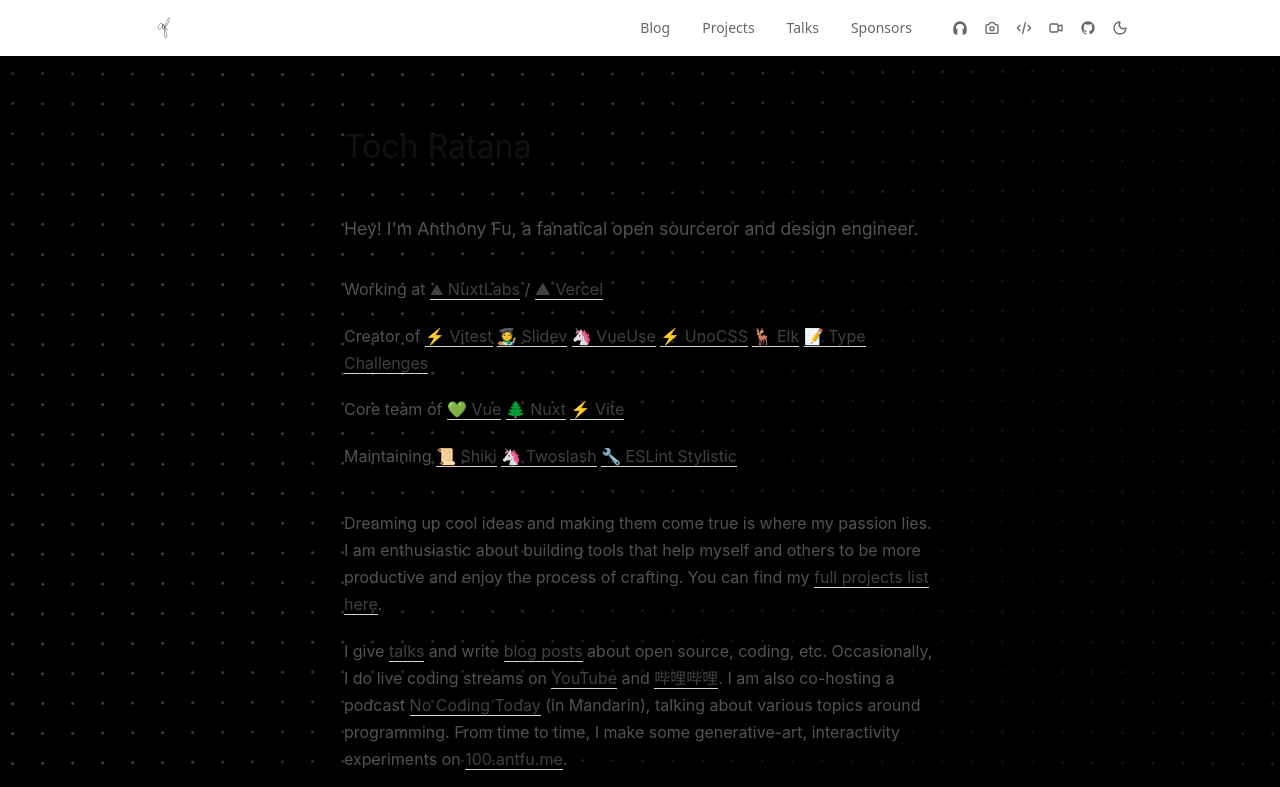
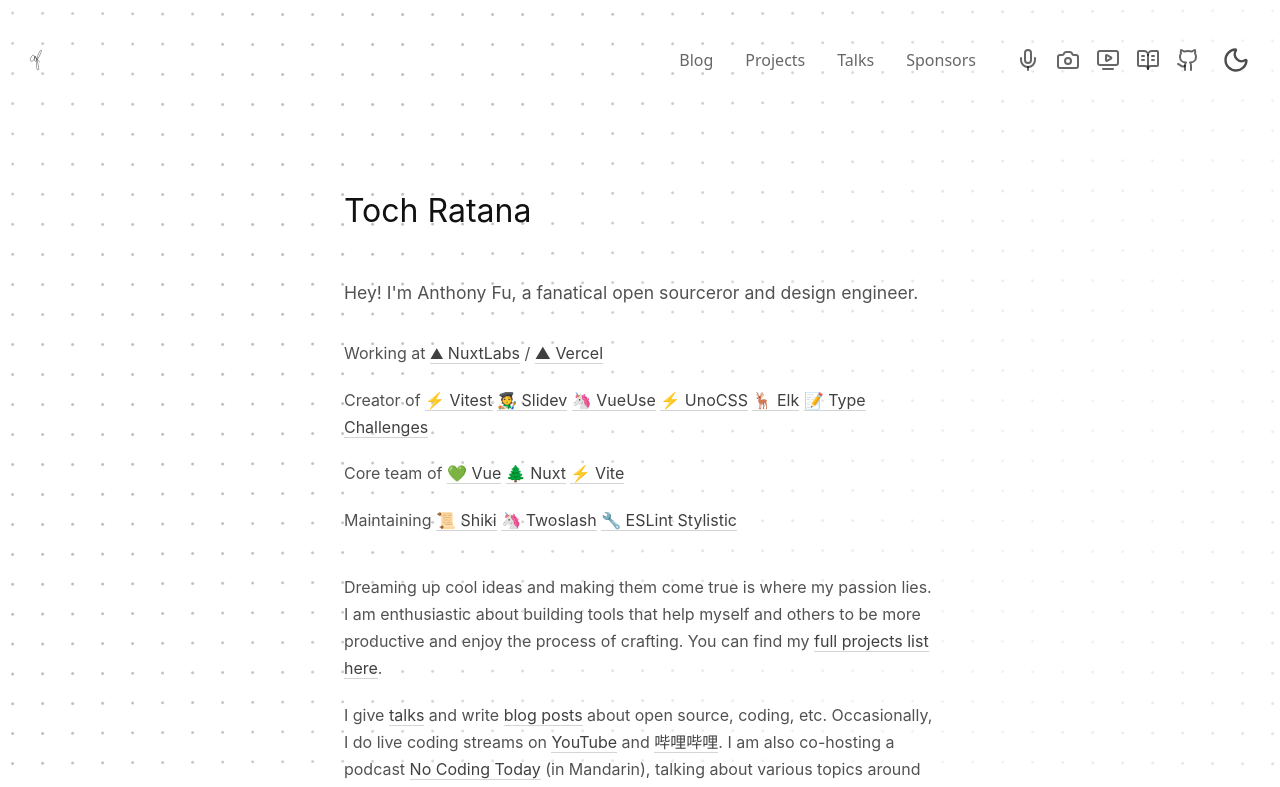
Before and after one commit to tochratana/me, a Next.js app: page / in a window 1280 px wide. Shown: the top 787 px of the page. Built offline with nearby package versions, Linux system fonts and the light colour scheme.

Commit message:
Fix: button

```diff
--- a/src/components/DottedBackground.tsx
+++ b/src/components/DottedBackground.tsx
@@ -1,27 +1,50 @@
 "use client";
-import React, { useEffect, useRef } from "react";
+import React, { useEffect, useRef, useState } from "react";
 
 interface DottedBackgroundProps {
   children: React.ReactNode;
-  dotColor?: string;
   dotSize?: number;
   dotSpacing?: number;
-  backgroundColor?: string;
   animated?: boolean;
   animationSpeed?: number;
+  backgroundColor?: string;
+  dotColor?: string;
 }
 
 const DottedBackground: React.FC<DottedBackgroundProps> = ({
   children,
-  dotColor = "rgba(255, 255, 255, 0.15)",
   dotSize = 1,
   dotSpacing = 30,
-  backgroundColor = "#000000",
   animated = true,
   animationSpeed = 0.5,
 }) => {
   const canvasRef = useRef<HTMLCanvasElement>(null);
   const animationFrameId = useRef<number | null>(null);
+  const [isDark, setIsDark] = useState(true);
+
+  // Listen for theme changes
+  useEffect(() => {
+    // Check initial theme
+    const checkTheme = () => {
+      const isDarkMode = document.documentElement.classList.contains("dark");
+      setIsDark(isDarkMode);
+    };
+
+    checkTheme();
+
+    // Watch for theme changes
+    const observer = new MutationObserver(checkTheme);
+    observer.observe(document.documentElement, {
+      attributes: true,
+      attributeFilter: ["class"],
+    });
+
+    return () => observer.disconnect();
+  }, []);
+
+  // Theme-aware colors
+  const backgroundColor = isDark ? "#000000" : "#ffffff";
+  const dotColor = isDark ? "rgba(255, 255, 255, 0.15)" : "rgba(0, 0, 0, 0.15)";
 
   useEffect(() => {
     if (!animated) return;
@@ -35,7 +58,6 @@
     let isMounted = true;
     let offset = 0;
 
-    // Set canvas size function
     const setCanvasSize = () => {
       if (canvas) {
         canvas.width = window.innerWidth;
@@ -43,10 +65,8 @@
       }
     };
 
-    // Initial canvas size
     setCanvasSize();
 
-    // Draw animated dots
     const drawDots = () => {
       if (!isMounted || !canvas || !ctx) return;
 
@@ -61,10 +81,8 @@
             const x = i * dotSpacing - (offset % dotSpacing);
             const y = j * dotSpacing - (offset % dotSpacing);
 
-            // Add subtle wave effect
             const wave = Math.sin((i + j + offset * 0.02) * 0.1) * 2;
 
-            // Vary opacity for depth effect
             const baseOpacity = 0.15;
             const opacityVariation =
               Math.sin((i * 0.5 + j * 0.3 + offset * 0.03) * 0.2) * 0.1;
@@ -73,7 +91,12 @@
               Math.min(0.3, baseOpacity + opacityVariation)
             );
 
-            ctx.fillStyle = `rgba(255, 255, 255, ${opacity})`;
+            // Use theme-aware color
+            const r = isDark ? 255 : 0;
+            const g = isDark ? 255 : 0;
+            const b = isDark ? 255 : 0;
+
+            ctx.fillStyle = `rgba(${r}, ${g}, ${b}, ${opacity})`;
             ctx.beginPath();
             ctx.arc(x, y + wave, dotSize, 0, Math.PI * 2);
             ctx.fill();
@@ -91,18 +114,14 @@
       }
     };
 
-    // Resize handler
     const handleResize = () => {
       setCanvasSize();
     };
 
-    // Add event listener
     window.addEventListener("resize", handleResize, { passive: true });
 
-    // Start animation
     drawDots();
 
-    // Cleanup
     return () => {
       isMounted = false;
 
@@ -112,9 +131,8 @@
 
       window.removeEventListener("resize", handleResize);
     };
-  }, [animated, animationSpeed, dotSize, dotSpacing]);
+  }, [animated, animationSpeed, dotSize, dotSpacing, isDark]);
 
-  // Static background component
   const StaticBackground = () => {
     try {
       return (
@@ -145,9 +163,9 @@
         minHeight: "100vh",
         backgroundColor: backgroundColor,
         overflow: "hidden",
+        transition: "background-color 0.3s ease",
       }}
     >
-      {/* Animated canvas for dots */}
       {animated ? (
         <canvas
           ref={canvasRef}
@@ -166,10 +184,19 @@
         <StaticBackground />
       )}
 
-      {/* Content */}
       <div style={{ position: "relative", zIndex: 1 }}>{children}</div>
     </div>
   );
 };
 
 export default DottedBackground;
+
+// Usage example:
+// <DottedBackground
+//   dotSize={1.5}
+//   dotSpacing={30}
+//   animated={true}
+//   animationSpeed={0.05}
+// >
+//   {children}
+// </DottedBackground>
--- a/src/components/layouts/Header.tsx
+++ b/src/components/layouts/Header.tsx
@@ -1,15 +1,16 @@
 import React from "react";
 import Link from "next/link";
 import { AnimatedThemeToggler } from "../ui/animated-theme-toggler";
+import { BookOpenText, Camera, Github, Mic, TvMinimalPlay } from "lucide-react";
 
 const Header: React.FC = () => {
   return (
     <header className="left-0 right-0 z-50">
-      <div className="max-w-5xl mx-auto px-6 py-4 flex items-center justify-between">
+      <div className="mx-auto px-6 py-10 flex items-center justify-between">
         {/* Logo */}
         <Link
           href="/"
-          className="dark:text-white/60 dark:hover:text-white text-black/60 hover:text-black transition-colors text-sm"
+          className="dark:text-white/60 dark:hover:text-white text-black/60 hover:text-black  text-sm"
         >
           <svg width="24" height="24" viewBox="0 0 100 100" fill="none">
             <g mask="url(#mask0_634_3)">
@@ -29,25 +30,25 @@
           <nav className="flex items-center gap-8">
             <Link
               href="/blog"
-              className="dark:text-white/60 dark:hover:text-white text-black/60 hover:text-black transition-colors text-sm"
+              className="dark:text-white/60 dark:hover:text-white text-black/60 hover:text-black transition-colors text-ml"
             >
               Blog
             </Link>
             <Link
               href="/projects"
-              className="dark:text-white/60 dark:hover:text-white text-black/60 hover:text-black transition-colors text-sm"
+              className="dark:text-white/60 dark:hover:text-white text-black/60 hover:text-black transition-colors text-ml"
             >
               Projects
             </Link>
             <Link
               href="/talks"
-              className="dark:text-white/60 dark:hover:text-white text-black/60 hover:text-black transition-colors text-sm"
+              className="dark:text-white/60 dark:hover:text-white text-black/60 hover:text-black transition-colors text-ml"
             >
               Talks
             </Link>
             <Link
               href="/sponsors"
-              className="dark:text-white/60 dark:hover:text-white text-black/60 hover:text-black transition-colors text-sm"
+              className="dark:text-white/60 dark:hover:text-white text-black/60 hover:text-black transition-colors text-ml"
             >
               Sponsors
             </Link>
@@ -59,81 +60,31 @@
               className="dark:text-white/60 dark:hover:text-white text-black/60 hover:text-black transition-colors"
               aria-label="Podcast"
             >
-              <svg className="w-4 h-4" fill="currentColor" viewBox="0 0 24 24">
-                <path d="M12 2a10 10 0 00-10 10v5a5 5 0 005 5h1v-9H6v-1a6 6 0 1112 0v1h-2v9h1a5 5 0 005-5v-5A10 10 0 0012 2z" />
-              </svg>
+              <Mic />
             </button>
             <button
               className="dark:text-white/60 dark:hover:text-white text-black/60 hover:text-black transition-colors"
               aria-label="Camera"
             >
-              <svg
-                className="w-4 h-4"
-                fill="none"
-                stroke="currentColor"
-                viewBox="0 0 24 24"
-              >
-                <path
-                  strokeLinecap="round"
-                  strokeLinejoin="round"
-                  strokeWidth={2}
-                  d="M3 9a2 2 0 012-2h.93a2 2 0 001.664-.89l.812-1.22A2 2 0 0110.07 4h3.86a2 2 0 011.664.89l.812 1.22A2 2 0 0018.07 7H19a2 2 0 012 2v9a2 2 0 01-2 2H5a2 2 0 01-2-2V9z"
-                />
-                <path
-                  strokeLinecap="round"
-                  strokeLinejoin="round"
-                  strokeWidth={2}
-                  d="M15 13a3 3 0 11-6 0 3 3 0 016 0z"
-                />
-              </svg>
+            <Camera />
             </button>
             <button
               className="dark:text-white/60 dark:hover:text-white text-black/60 hover:text-black transition-colors"
               aria-label="Code"
             >
-              <svg
-                className="w-4 h-4"
-                fill="none"
-                stroke="currentColor"
-                viewBox="0 0 24 24"
-              >
-                <path
-                  strokeLinecap="round"
-                  strokeLinejoin="round"
-                  strokeWidth={2}
-                  d="M10 20l4-16m4 4l4 4-4 4M6 16l-4-4 4-4"
-                />
-              </svg>
+            <TvMinimalPlay />
             </button>
             <button
               className="dark:text-white/60 dark:hover:text-white text-black/60 hover:text-black transition-colors"
               aria-label="Video"
             >
-              <svg
-                className="w-4 h-4"
-                fill="none"
-                stroke="currentColor"
-                viewBox="0 0 24 24"
-              >
-                <path
-                  strokeLinecap="round"
-                  strokeLinejoin="round"
-                  strokeWidth={2}
-                  d="M15 10l4.553-2.276A1 1 0 0121 8.618v6.764a1 1 0 01-1.447.894L15 14M5 18h8a2 2 0 002-2V8a2 2 0 00-2-2H5a2 2 0 00-2 2v8a2 2 0 002 2z"
-                />
-              </svg>
+              <BookOpenText />
             </button>
             <button
               className="dark:text-white/60 dark:hover:text-white text-black/60 hover:text-black transition-colors"
               aria-label="GitHub"
             >
-              <svg className="w-4 h-4" fill="currentColor" viewBox="0 0 24 24">
-                <path
-                  fillRule="evenodd"
-                  d="M12 2C6.477 2 2 6.477 2 12c0 4.42 2.865 8.17 6.839 9.49.5.092.682-.217.682-.482 0-.237-.008-.866-.013-1.7-2.782.603-3.369-1.34-3.369-1.34-.454-1.156-1.11-1.463-1.11-1.463-.908-.62.069-.608.069-.608 1.003.07 1.531 1.03 1.531 1.03.892 1.529 2.341 1.087 2.91.831.092-.646.35-1.086.636-1.336-2.22-.253-4.555-1.11-4.555-4.943 0-1.091.39-1.984 1.029-2.683-.103-.253-.446-1.27.098-2.647 0 0 .84-.269 2.75 1.025A9.578 9.578 0 0112 6.836c.85.004 1.705.114 2.504.336 1.909-1.294 2.747-1.025 2.747-1.025.546 1.377.203 2.394.1 2.647.64.699 1.028 1.592 1.028 2.683 0 3.842-2.339 4.687-4.566 4.935.359.309.678.919.678 1.852 0 1.336-.012 2.415-.012 2.743 0 .267.18.578.688.48C19.138 20.167 22 16.418 22 12c0-5.523-4.477-10-10-10z"
-                  clipRule="evenodd"
-                />
-              </svg>
+              <Github />
             </button>
             <AnimatedThemeToggler />
           </div>
--- a/src/components/ui/animated-theme-toggler.tsx
+++ b/src/components/ui/animated-theme-toggler.tsx
@@ -20,12 +20,10 @@
   const buttonRef = useRef<HTMLButtonElement>(null);
 
   useEffect(() => {
-    // This should match exactly with the script in RootLayout
     const savedTheme = localStorage.getItem("theme");
     const prefersDark = window.matchMedia(
       "(prefers-color-scheme: dark)"
     ).matches;
-
     const shouldBeDark = savedTheme ? savedTheme === "dark" : prefersDark;
 
     setIsDark(shouldBeDark);
@@ -92,8 +90,18 @@
 
   if (!mounted) {
     return (
-      <button className={cn(className)} disabled {...props}>
-        <Moon className="w-4 h-4" />
+      <button
+        className={cn(
+          "flex items-center justify-center w-10 h-10 rounded-full",
+          "transition-colors duration-200",
+          "bg-transparent hover:bg-black/5 dark:hover:bg-white/10",
+          "text-black/70 hover:text-black dark:text-white/70 dark:hover:text-white",
+          className
+        )}
+        disabled
+        {...props}
+      >
+        <Moon className="w-7 h-7" />
       </button>
     );
   }
@@ -103,13 +111,16 @@
       ref={buttonRef}
       onClick={toggleTheme}
       className={cn(
-        "dark:text-white/60 dark:hover:text-white text-black/60 hover:text-black transition-colors",
+        "flex items-center justify-center w-10 h-10 rounded-full",
+        "transition-colors duration-200",
+        "bg-transparent hover:bg-black/5 dark:hover:bg-white/10",
+        "text-black/70 hover:text-black dark:text-white/70 dark:hover:text-white",
         className
       )}
       aria-label={isDark ? "Switch to light mode" : "Switch to dark mode"}
       {...props}
     >
-      {isDark ? <Sun className="w-4 h-4" /> : <Moon className="w-4 h-4" />}
+      {isDark ? <Sun className="w-7 h-7" /> : <Moon className="w-7 h-7" />}
     </button>
   );
 };
```
